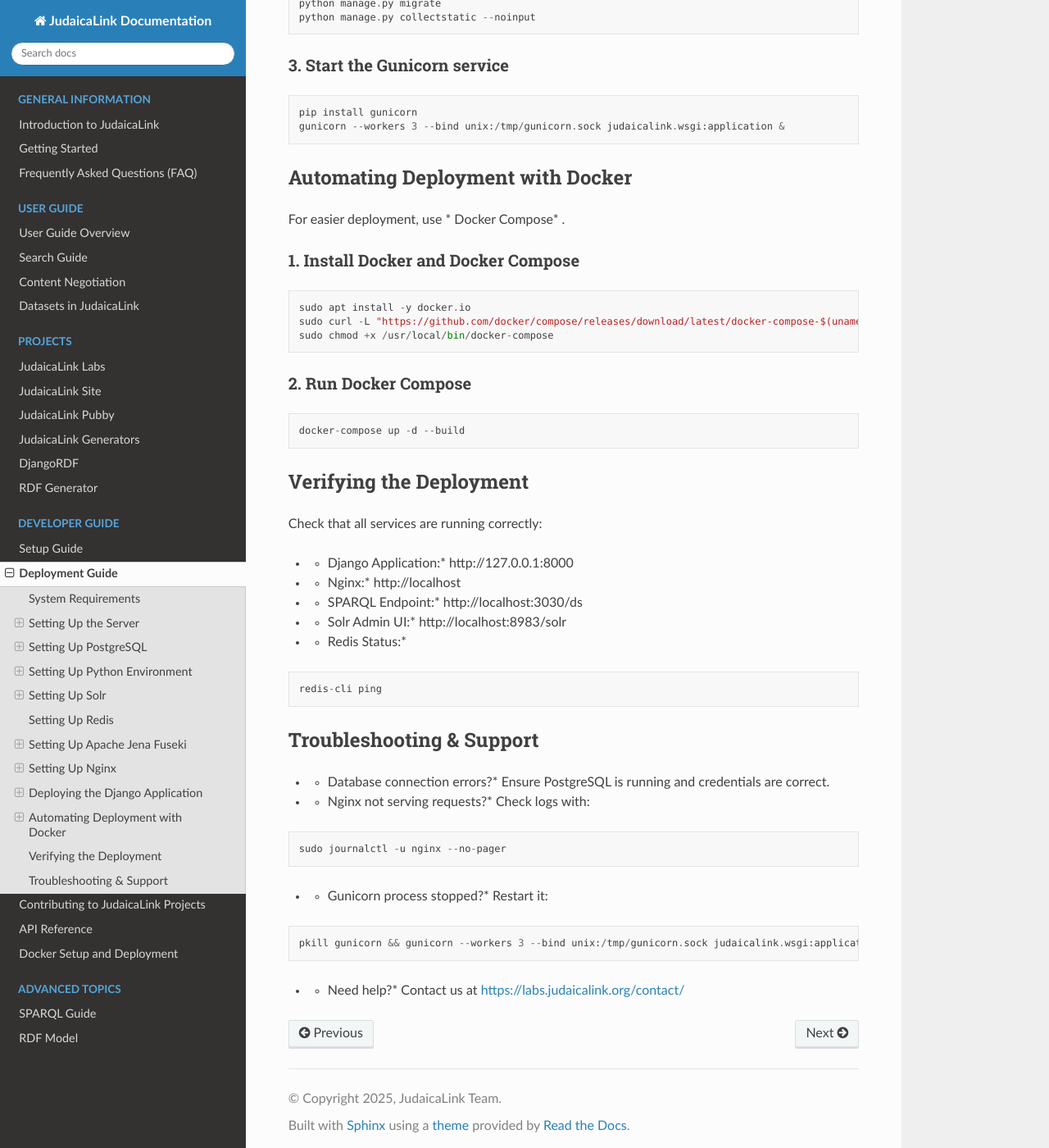
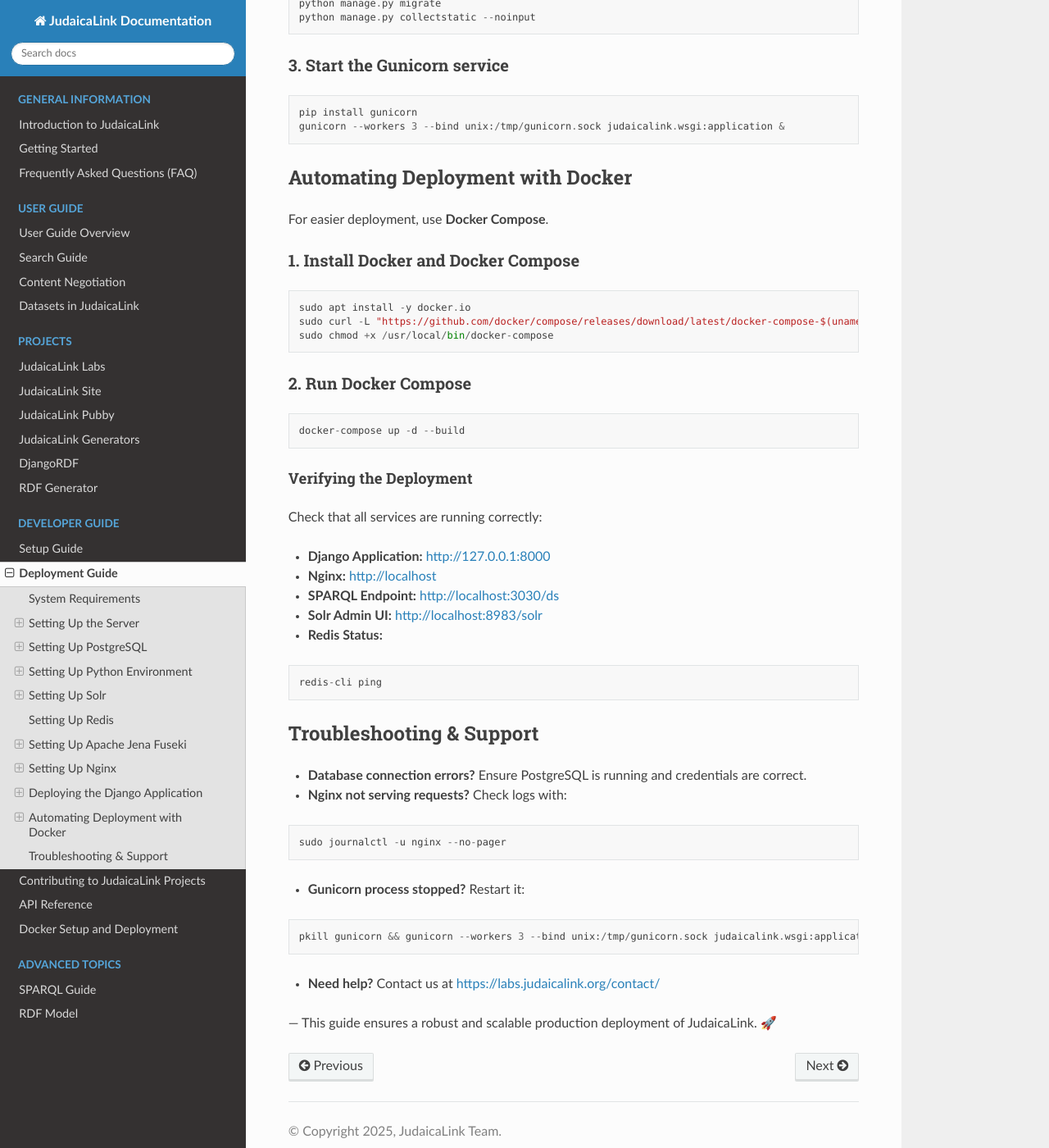
Before and after one commit to bsesic/judaicalink-docs, a Sphinx documentation site: the page built from docs/developer_guide/deployment.rst, in a window 1280 px wide and 1400 px high, scrolled down 3371 px. Shown: the whole window at 82% size. Built offline with Sphinx 7.4.7 and the Read the Docs theme 3.1.0, drawn with Linux system fonts in a browser that asks for light colours; some of the changed text lies outside the part shown.

Commit message:
deployment.rst updated

```diff
--- a/docs/developer_guide/deployment.rst
+++ b/docs/developer_guide/deployment.rst
@@ -1,25 +1,27 @@
+.. _developer_guide_deployment:
+
 ================
 Deployment Guide
 ================
 
-This guide provides instructions for deploying the JudaicaLink projects in a production environment, including * Django-based applications, Solr, Redis, Apache Jena Fuseki, and Nginx* .
+This guide provides instructions for deploying the JudaicaLink projects in a production environment, including **Django-based applications, Solr, Redis, Apache Jena Fuseki, and Nginx** .
 
 System Requirements
--------------------
+===================
 
 Ensure your system meets the following requirements:
 
-* * OS:*  Ubuntu 22.04 LTS (recommended)
-* * Python:*  3.8+
-* * Docker & Docker Compose:*  Latest version
-* * Nginx:*  Latest version
-* * PostgreSQL:*  14+
-* * Solr:*  9+
-* * Redis:*  6+
-* * Apache Jena Fuseki:*  4.5+
+* **OS:**  Ubuntu 22.04 LTS (recommended)
+* **Python:**  3.8+
+* **Docker & Docker Compose:**  Latest version
+* **Nginx:**  Latest version
+* **PostgreSQL:*  14+
+* **Solr:**  9+
+* **Redis:**  6+
+* **Apache Jena Fuseki:**  4.5+
 
 Setting Up the Server
----------------------
+=====================
 
 Update the system
 _________________
@@ -30,6 +32,7 @@
 
 Create a new user for deployment
 _________________________________
+
 ::
 
     sudo adduser deploy
@@ -37,16 +40,18 @@
     su - deploy
 
 Setting Up PostgreSQL
----------------------
+=====================
 
 1. Install PostgreSQL
 _____________________
+
 ::
 
     sudo apt install -y postgresql postgresql-contrib
 
 2. Create a database and user
 _____________________________
+
 ::
 
     sudo -u postgres psql
@@ -56,7 +61,7 @@
     \q
 
 Setting Up Python Environment
------------------------------
+=============================
 
 1. Install Python dependencies
 ______________________________
@@ -67,11 +72,13 @@
     source venv/bin/activate
     pip install -r requirements.txt
 
+
 Setting Up Solr
----------------
+===============
 
 1. Install Solr
 _______________
+
 ::
 
     wget https://downloads.apache.org/solr/latest/solr-9.0.0.tgz
@@ -80,13 +87,15 @@
 
 2. Start Solr and create core
 _____________________________
+
 ::
 
     sudo systemctl start solr
     sudo -u solr solr create -c judaicalink
 
 Setting Up Redis
-----------------
+================
+
 ::
 
     sudo apt install -y redis-server
@@ -94,10 +103,11 @@
     sudo systemctl start redis
 
 Setting Up Apache Jena Fuseki
------------------------------
+==============================
 
 1. Download and Install Fuseki
 ______________________________
+
 ::
 
     wget https://downloads.apache.org/jena/binaries/apache-jena-fuseki-4.5.0.tar.gz
@@ -106,32 +116,37 @@
 
 2. Start Fuseki server
 ______________________
+
 ::
 
     ./fuseki-server --update --mem /ds &
 
 3. Load RDF data
 ________________
+
 ::
 
     curl -X POST --data-binary @data.rdf -H "Content-Type: application/rdf+xml" http://localhost:3030/ds/data
 
 Setting Up Nginx
-----------------
+================
 
 1. Install Nginx
 ________________
+
 ::
 
     sudo apt install -y nginx
 
 2. Configure Nginx for JudaicaLink
 __________________________________
+
 ::
 
     sudo nano /etc/nginx/sites-available/judaicalink
 
 Add the following configuration:
+
 ::
 
     server {
@@ -148,16 +163,18 @@
 
 3. Enable the Nginx configuration
 _________________________________
+
 ::
 
     sudo ln -s /etc/nginx/sites-available/judaicalink /etc/nginx/sites-enabled/
     sudo systemctl restart nginx
 
 Deploying the Django Application
---------------------------------
+================================
 
 1. Set up environment variables
 _______________________________
+
 ::
 
     export DJANGO_SETTINGS_MODULE=judaicalink.settings.production
@@ -165,6 +182,7 @@
 
 2. Run migrations and collect static files
 __________________________________________
+
 ::
 
     python manage.py migrate
@@ -172,15 +190,16 @@
 
 3. Start the Gunicorn service
 _____________________________
+
 ::
 
     pip install gunicorn
     gunicorn --workers 3 --bind unix:/tmp/gunicorn.sock judaicalink.wsgi:application &
 
 Automating Deployment with Docker
----------------------------------
+=================================
 
-For easier deployment, use * Docker Compose* .
+For easier deployment, use **Docker Compose**.
 
 1. Install Docker and Docker Compose
 ____________________________________
@@ -203,33 +222,33 @@
 
 Check that all services are running correctly:
 
-- * Django Application:*  http://127.0.0.1:8000
-- * Nginx:*  http://localhost
-- * SPARQL Endpoint:*  http://localhost:3030/ds
-- * Solr Admin UI:*  http://localhost:8983/solr
-- * Redis Status:*
+- **Django Application:**  http://127.0.0.1:8000
+- **Nginx:**  http://localhost
+- **SPARQL Endpoint:**  http://localhost:3030/ds
+- **Solr Admin UI:**  http://localhost:8983/solr
+- **Redis Status:**
 
 ::
 
     redis-cli ping
 
 Troubleshooting & Support
--------------------------
+=========================
 
-* * Database connection errors?*  Ensure PostgreSQL is running and credentials are correct.
-* * Nginx not serving requests?*  Check logs with:
+* **Database connection errors?**  Ensure PostgreSQL is running and credentials are correct.
+* **Nginx not serving requests?**  Check logs with:
 
 ::
 
     sudo journalctl -u nginx --no-pager
 
-* * Gunicorn process stopped?*  Restart it:
+* **Gunicorn process stopped?**  Restart it:
 
 ::
 
     pkill gunicorn && gunicorn --workers 3 --bind unix:/tmp/gunicorn.sock judaicalink.wsgi:application &
 
-* * Need help?*  Contact us at https://labs.judaicalink.org/contact/
+* **Need help?**  Contact us at https://labs.judaicalink.org/contact/
 
-___________________________________________________________________________________
+---
 This guide ensures a robust and scalable production deployment of JudaicaLink. \🚀
```
